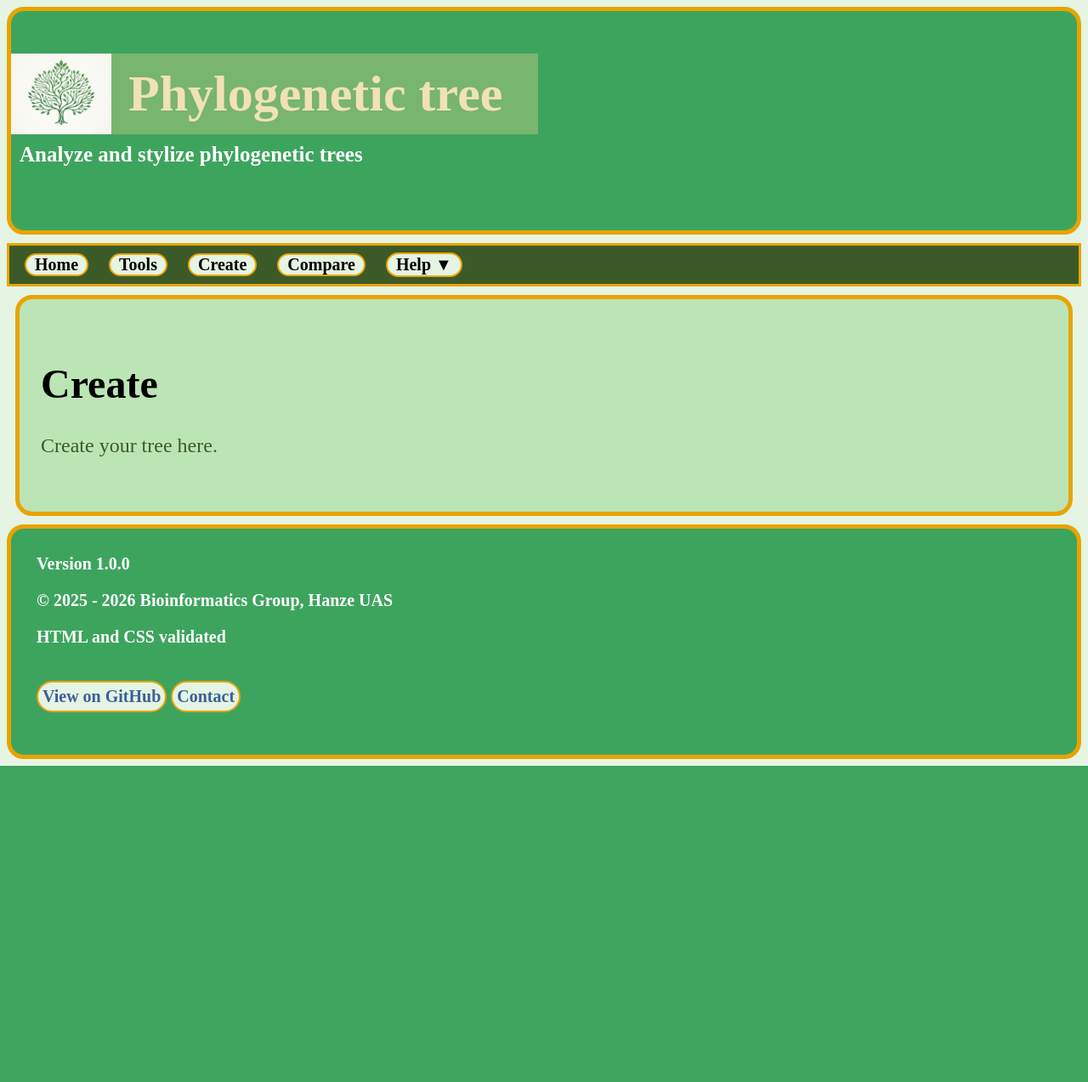
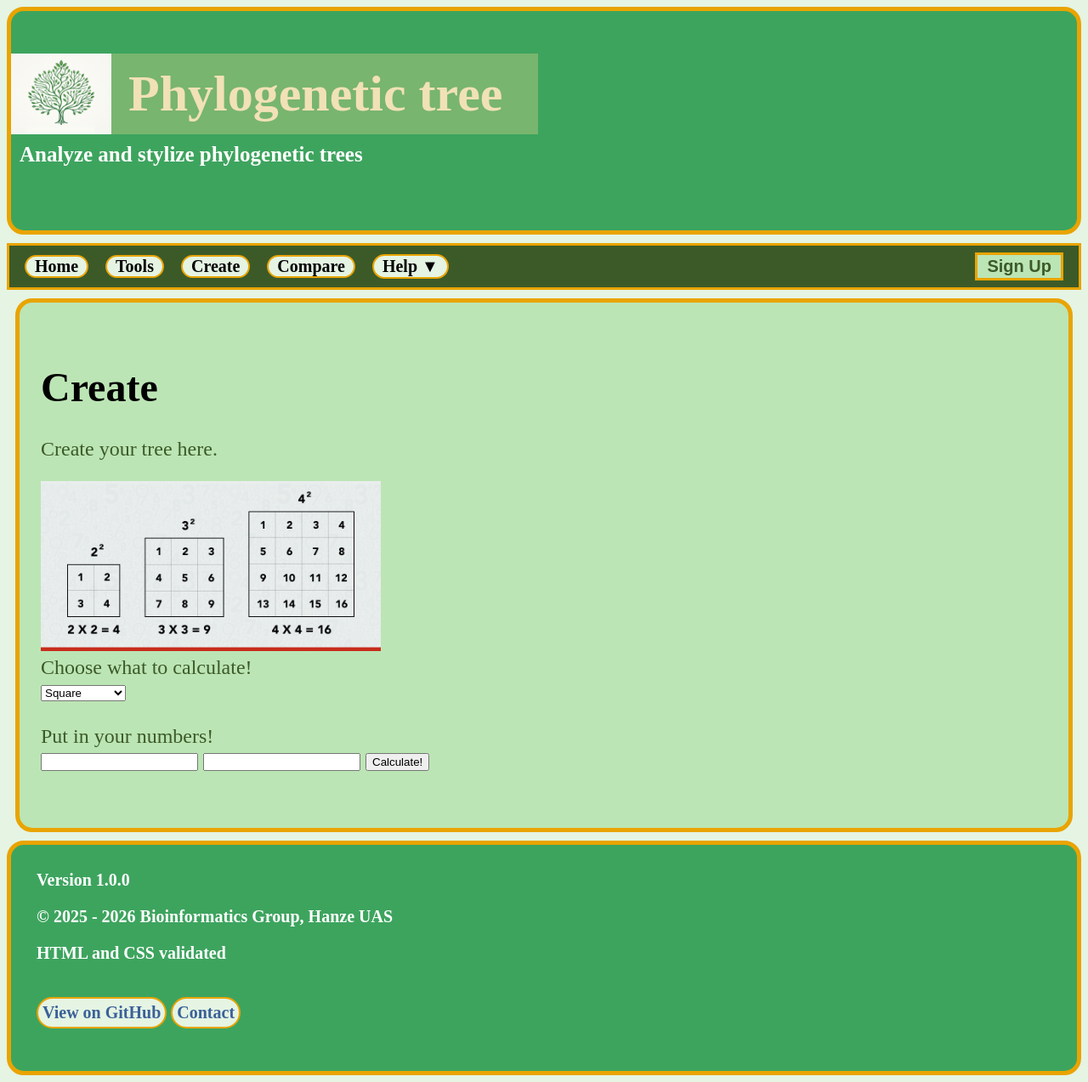
Before and after one commit to Tristan-Kruithof/TOOLBOX-PyhlogeneticTree, a Flask app: page /home/create in a window 1280 px wide. Shown: the whole page at 85% size. Before the commit the page ends 901 px from the top, so only its background shows below. Run offline with Flask 3, Linux system fonts and the light colour scheme.

Commit message:
Added backend and front end for dynamically adjusting the create page. With whole page reloads and partial page reloads using JavaScript. Made a calculator as dynamic example.

```diff
--- a/app.py
+++ b/app.py
@@ -1,38 +1,79 @@
-from flask import Flask, render_template
+from flask import Flask, render_template, request
+
 
 app = Flask(__name__)
 
 @app.route('/')
 def root():
-    return render_template('home.html')
+    return render_template('home.html', title="Phylogenetic Tree")
 
-@app.route('/home/')
+@app.route('/home')
 def home():
-    return render_template('home.html')
+    return render_template('home.html', title="Home")
 
 @app.route('/home/tools')
 def tools():
-    return render_template('tools.html')
 
-@app.route('/home/create')
+    return render_template('tools.html', title="Tools")
+
+@app.route('/home/create', methods=['POST', 'GET'])
 def create():
-    return render_template('create.html')
+    calc_dict = {"square": "squared.png", "division": "division.png", "multiplication": "Simple_multiplication.png",
+                 "addition": "addition.png", "substraction": "substraction.jpg"}
+
+    if request.method == 'POST':
+        selection = request.form['calculator']
+        input_1 = int(request.form['input_field'])
+        input_2 = int(request.form['input_field_2'])
+
+        math = calc_dict[selection]
+
+
+        try:
+            if selection == "division":
+                if input_2 == 0:
+                    return render_template('create.html', title="Create", math=math, result="Cannot divide by 0!", input_1=input_1, input_2=input_2, selection=selection)
+                result = input_1 / input_2
+            elif selection == "multiplication":
+                result = input_1 * input_2
+            elif selection == "addition":
+                result = input_1 + input_2
+            elif selection == "substraction":
+                result = input_1 - input_2
+            else:
+                result = int(float(input_1) ** float(input_2))
+
+            return render_template('create.html', title="Create", math=math, result=result, input_1=input_1, input_2=input_2, selection=selection)
+
+        except (OverflowError, ValueError):
+            return render_template('create.html', title="Create", math=math, result="Number too big to calculate!", input_1=input_1, input_2=input_2, selection=selection)
+
+
+    else:
+        selector_value = request.args.get('selectorValue')
+        if selector_value:
+            image_source = calc_dict[selector_value]
+
+            return f'/static/images/create/{image_source}'
+
+        return render_template('create.html', title="Create", math="squared.png")
+
 
 @app.route('/home/compare')
 def compare():
-    return render_template('compare.html')
+    return render_template('compare.html', title="Compare")
 
 @app.route('/home/help/contact')
 def contact():
-    return render_template('contact.html')
+    return render_template('contact.html', title="Contact")
 
 @app.route('/home/help/installation')
 def installation():
-    return render_template('installation.html')
+    return render_template('installation.html', title="Installation")
 
 @app.route('/home/help/about')
 def about():
-    return render_template('about.html')
+    return render_template('about.html', title="About")
 
 if __name__ == '__main__':
     app.run()
--- /dev/null
+++ b/static/javascript/change_create.js
@@ -0,0 +1,19 @@
+const selector = document.getElementById('calculator');
+const imagebox = document.getElementById('imgbox');
+
+selector.addEventListener('change', () => {
+
+    const selectorValue = selector.value;
+
+    fetch(`/home/create?selectorValue=${selectorValue}`)
+
+        .then(function (response) {
+
+            return response.text()
+        })
+
+        .then(function (htmlData) {
+            imagebox.src = htmlData;
+        });
+
+})
--- a/static/javascript/iframe_height_resize.js
+++ /dev/null
@@ -1,5 +0,0 @@
-function autoResize(iframe) {
-          iframe.style.height = '0px';
-
-          iframe.style.height = iframe.contentWindow.document.documentElement.scrollHeight + 'px';
-      }
--- a/static/stylesheets/main.css
+++ b/static/stylesheets/main.css
@@ -56,6 +56,10 @@ body {
 /*
 CSS FOR THE NAVIGATION MENU
  */
+nav {
+    display:flex;
+    align-items: center;
+}
 .nav_button {
     display: inline-block;
     background-color:#e5f4e3;
@@ -78,30 +82,39 @@ CSS FOR THE NAVIGATION MENU
     background-color: white;
     color: #e9a400;
     transform: scale(1.1);
+
 }
 
 .sign_up_button {
-      display: inline-block;
-    background-color:#e5f4e3;
-    border: 2px solid #e9a400;
-    border-radius:40px;
-    color:black;
+    margin-left: auto;
+}
+
+.sign_up_button a {
+    display: inline-block;
+    text-decoration: none;
+    background-color: #bce5b5;
+    border: 3px solid #e9a400;
+    cursor: pointer;
+    color:#3c5a28;
     font-weight:bold;
-    font-family:"Times New Roman", "Courier New", monospace;
     font-size:20px;
-    padding-left:10px;
-    padding-right:10px;
+    padding: 2px 11px;
     margin-left:10px;
     margin-right:10px;
-    text-decoration: none;
-    cursor: pointer;
+    font-family:"Arial", sans-serif;
     transition: transform 0.2s ease;
-    align-content: flex-end;
 }
+
+.sign_up_button a:hover {
+    background-color: white;
+    color: #e9a400;
+    transform: scale(1.1);
+}
+
+
 .navbar {
     background-color:#3c5a28;
     padding:8px;
-    align-items: center;
     border: 3px solid #e9a400;
     margin-top: 10px;
 }
@@ -269,6 +282,12 @@ CSS FOR THE DROP BUTTON
     width: 900px;
 }
 
+.create_image {
+    max-width: 100%;
+    height: auto;
+    width: 400px;
+}
+
 .side_to_side {
     display: flex;
     flex-grow: 1;
--- a/templates/create.html
+++ b/templates/create.html
@@ -9,9 +9,31 @@
         Create your tree here.
     </p>
 
+    <img src="{{ url_for('static', filename='images/create/' + math) }}" class="create_image" alt="math photo" id="imgbox">
+
+    <form method="POST" action="">
+        <label for="calculator">Choose what to calculate!</label><br>
+        <select id="calculator" name="calculator">
+            <option value="square" {% if selection == "square" %}selected{% endif %}>Square</option>
+            <option value="addition" {% if selection == "addition" %}selected{% endif %}>Addition</option>
+            <option value="substraction" {% if selection == "substraction" %}selected{% endif %}>Subtraction</option>
+            <option value="multiplication" {% if selection == "multiplication" %}selected{% endif %}>Multiplication</option>
+            <option value="division" {% if selection == "division" %}selected{% endif %}>Division</option>
+        </select>
+
+        <br><br><label for="input_field">Put in your numbers!</label><br>
+        <input type="number" id="input_field" name="input_field" value="{{ input_1 }}" required>
+        <input type="number" id="input_field" name="input_field_2" value="{{ input_2 }}" required>
+
+
+        <button type="submit" name="submit">Calculate!</button><br>
+    </form>
+
+    <br>{{ result }}
+
 </div>
 {% endblock %}
 
 {% block scripts %}
-    <script src="{{ url_for('static', filename='javascript/change_page.js') }}"></script>
+    <script src="{{ url_for('static', filename='javascript/change_create.js') }}"></script>
 {% endblock %}
--- a/templates/main.html
+++ b/templates/main.html
@@ -2,7 +2,7 @@
 <html lang="en">
 <head>
     <meta charset="UTF-8">
-    <title>Phylogenetic tree</title>
+    <title>{{title}}</title>
     <link rel="stylesheet" href="/static/stylesheets/main.css" type='text/css'>
     <link rel="icon" type="image/x-icon" href="/static/images/favicon.ico">
 </head>
@@ -18,7 +18,6 @@
             Analyze and stylize phylogenetic trees
         </p>
     </div>
-
     <div class="navbar">
       <nav>
           <a href="{{ url_for('home') }}" class="nav_button">Home</a>
@@ -28,11 +27,13 @@
           <div class="dropdown">
               <button class="nav_button">Help ▼</button>
               <div class="dropdown-content">
-
-                  <a href="{{ url_for('installation') }}" >Installation</a>
-                <a href="{{ url_for('contact') }}" >Contact</a>
-                <a href="{{ url_for('about') }}" >About</a>
+                  <a href="{{ url_for('installation') }}">Installation</a>
+                  <a href="{{ url_for('contact') }}">Contact</a>
+                  <a href="{{ url_for('about') }}">About</a>
               </div>
+          </div>
+          <div class="sign_up_button">
+              <a href="">Sign Up</a>
           </div>
       </nav>
     </div>
@@ -40,6 +41,8 @@
     {% block content %}
     {% endblock %}
 
+    {% block scripts %}
+    {% endblock %}
 <footer class="footer">
         <div class="sub_footer">
             <p>Version 1.0.0</p>
```
Also changed, not shown: static/javascript/change_page.js (deleted, +0 -21 lines), static/javascript/loadpage.js (deleted, +0 -13 lines), templates/tools.html (+4 -4 lines), static/images/create/Simple_multiplication.png (added), static/images/create/addition.png (added), static/images/create/division.png (added), static/images/create/squared.png (added), static/images/create/substraction.jpg (added).
